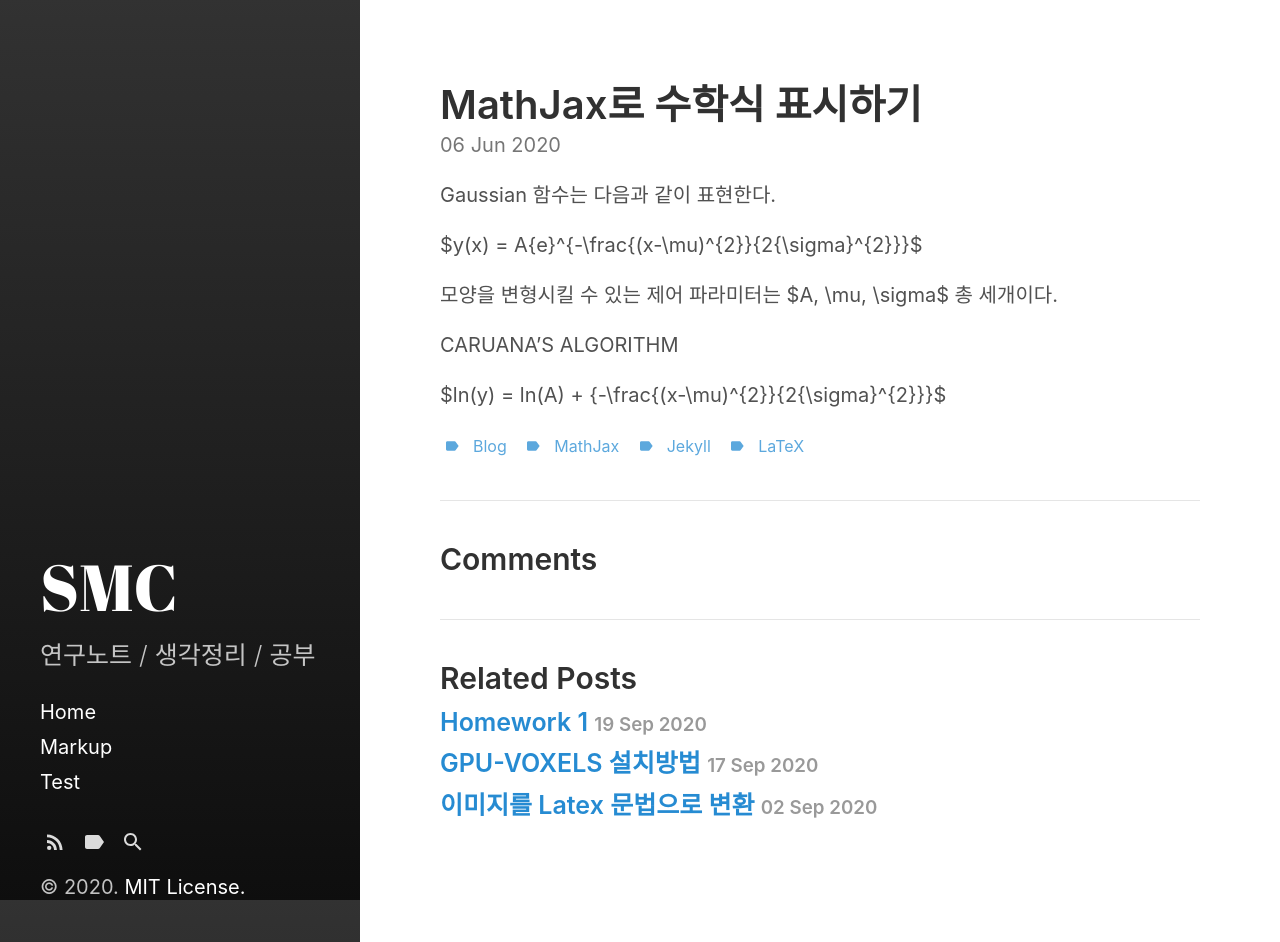
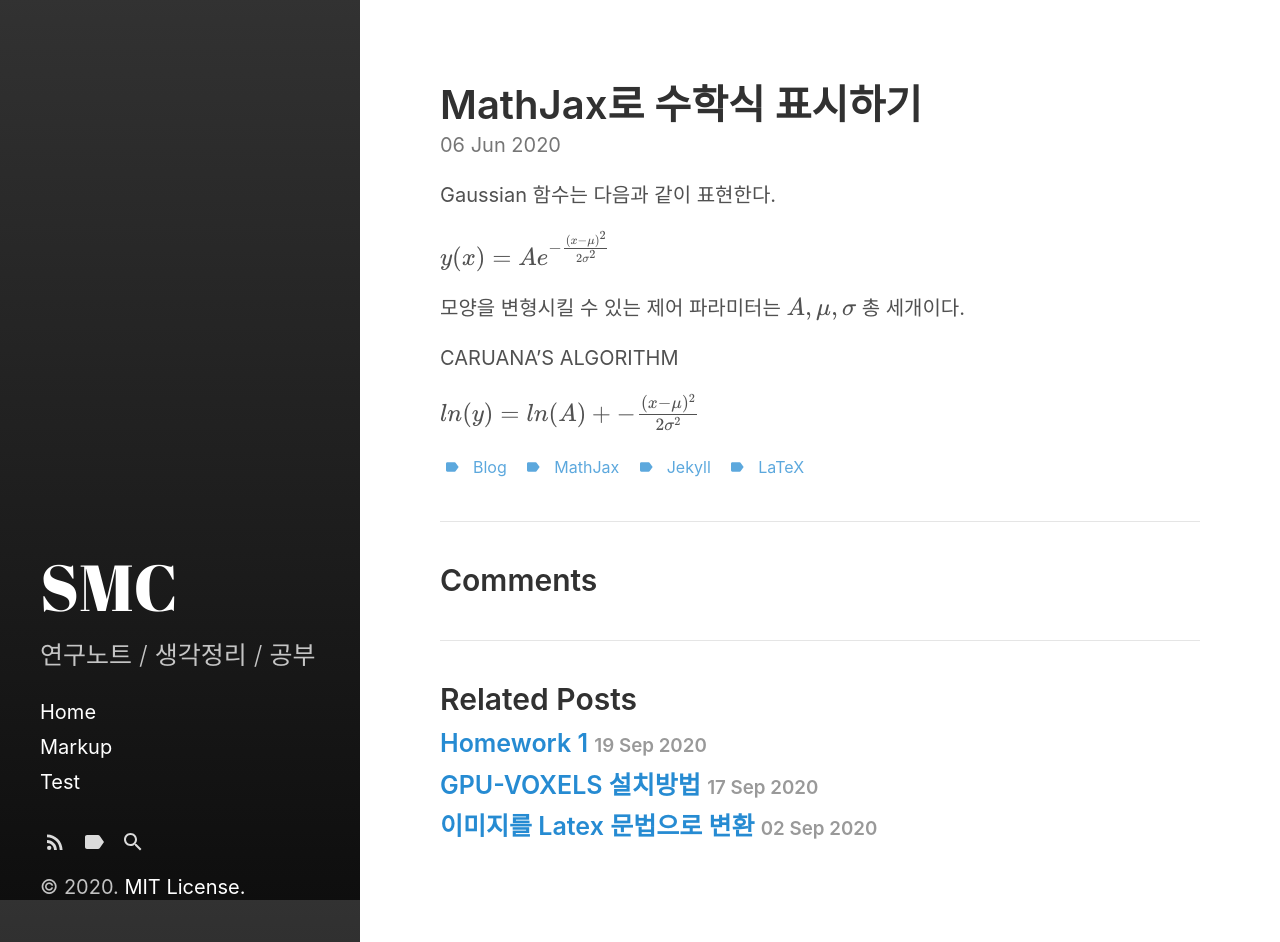
Before and after one commit to tjdalsckd/tjdalsckd.github.io, a Jekyll site: the page built from _posts/2020-06-06-test.md, in a window 1280 px wide and 942 px high. Built offline with Jekyll 4.4.1, drawn with Linux system fonts in a browser that asks for light colours; our own code applies the rules of GitHub Pages for plain Markdown files; formulas are drawn with MathJax 3.

Commit message:
Update default.html

```diff
--- a/_layouts/default.html
+++ b/_layouts/default.html
@@ -1,4 +1,9 @@
 <!DOCTYPE html>
+<head>
+{% if page.use_math %}
+  {% include mathjax_support.html %}
+{% endif %}
+</head>
 <html lang="en-us">
 
   {% include head.html %}
```
